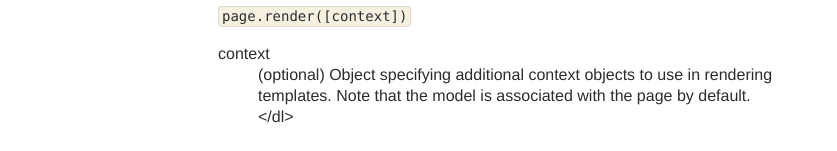
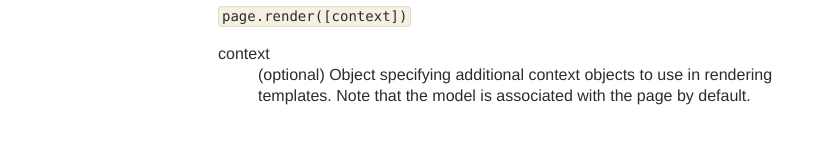
Before and after one commit to derbyjs/derby, a Jekyll site: the page built from index.md, in a window 1280 px wide and 900 px high, scrolled down 17036 px. Shown: the part 746-897 px from the top of the window, without its empty margins (0-837 px from the left). Built offline with Jekyll 4.4.1, drawn with Linux system fonts in a browser that asks for light colours; part of the change alters nothing that is shown.

```diff
--- a/index.md
+++ b/index.md
@@ -733,6 +733,5 @@ Views are rendered in response to [routes](#routes), which map URLs to actions.
 
 ### `page.render([context])`
 
-<dl><dt>context
-<dd>(optional) Object specifying additional context objects to use in rendering templates. Note that the model is associated with the page by default.
-</dl>
+<dl><dt>context</dt>
+<dd>(optional) Object specifying additional context objects to use in rendering templates. Note that the model is associated with the page by default.</dd></dl>
```
